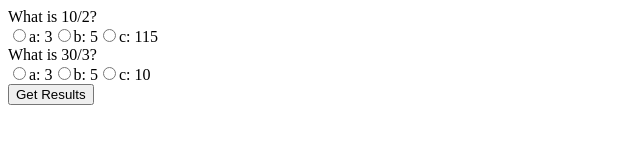
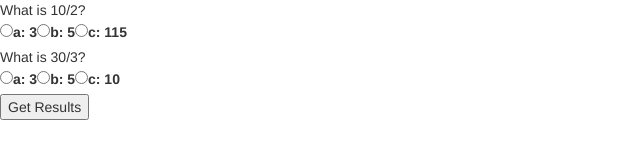
Before and after one commit to Baylex/TW_widget, a plain HTML site: page index.html in a window 1280 px wide. Shown: the whole page, without its empty margins (0-640 px from the left). Drawn offline with nearby package versions, Linux system fonts and the light colour scheme.

Commit message:
connect to css

```diff
--- a/index.html
+++ b/index.html
@@ -4,7 +4,8 @@
     <meta charset="UTF-8">
     <meta http-equiv="X-UA-Compatible" content="IE=edge">
     <meta name="viewport" content="width=device-width, initial-scale=1.0">
-    <title>Document</title>
+    <title>Transformation Waco TIA Calculator</title>
+    <link rel="stylesheet" href="https://maxcdn.bootstrapcdn.com/bootstrap/3.3.7/css/bootstrap.min.css">
 </head>
 <body>
     <div id="quiz"></div>
```
